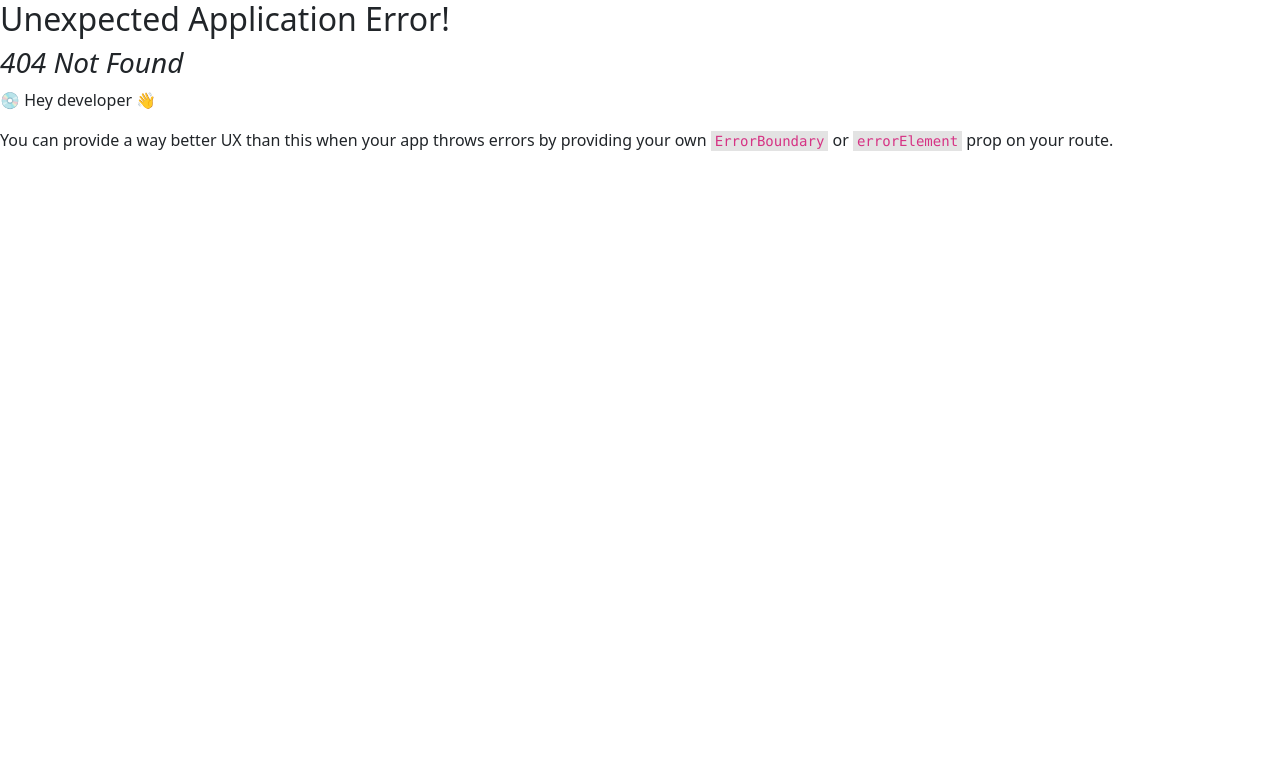
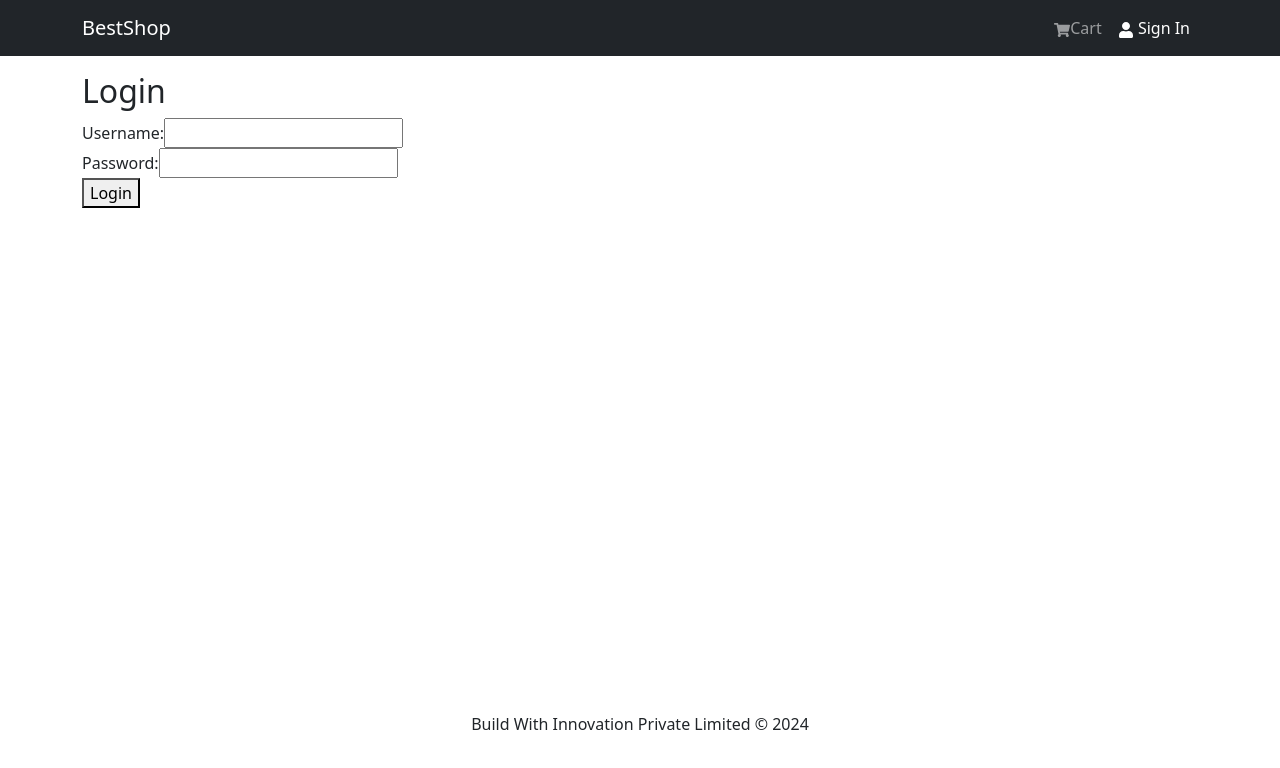
Before and after one commit to sudhanshukes65/assignemnt, a React (Create React App) app in the folder frontend/: page /login in a window 1280 px wide. Before the commit this address had no page. Shown: the top 768 px of the page. Built offline with nearby package versions, Linux system fonts and the light colour scheme.

Commit message:
login functionality added

```diff
--- a/frontend/src/index.js
+++ b/frontend/src/index.js
@@ -15,6 +15,7 @@ import ProductScreen from './screens/ProductScreen';
 import { Provider } from 'react-redux';
 import store from './store';
 import CartScreen from './screens/CartScreen';
+import LoginScreen from './screens/LoginScreen';
 
 const router = createBrowserRouter(
   createRoutesFromElements(
@@ -22,6 +23,7 @@ const router = createBrowserRouter(
       <Route index={true} path='/' element={<HomeScreen />} />
       <Route path='/product/:id' element={<ProductScreen />} />
       <Route path='/cart' element={<CartScreen />} />
+      <Route path='/login' element={<LoginScreen />} />
     </Route>
   )
 );
--- /dev/null
+++ b/frontend/src/screens/LoginScreen.jsx
@@ -0,0 +1,67 @@
+import React, { useState } from 'react'
+import { useNavigate } from 'react-router-dom';
+
+const LoginScreen = () => {
+
+    const [username, setUsername] = useState("");
+    const [password, setPassword] = useState("");
+    const [error, setError] = useState("");
+    const navigate = useNavigate();
+
+    const handleSubmit = async (e) => {
+        e.preventDefault();
+
+        try {
+          const response = await fetch("https://dummyjson.com/auth/login", {
+            method: "POST",
+            headers: {
+              "Content-Type": "application/json",
+            },
+            body: JSON.stringify({
+              username: username,
+              password: password,
+            }),
+          });
+
+          const data = await response.json();
+
+          if (!response.ok) {
+            throw new Error(data.message || "Failed to login");
+          }
+
+          // If response is successful, handle authentication logic here
+          console.log("Login successful");
+          console.log(data); // You can handle the response data here
+          navigate('/');
+        } catch (error) {
+          setError(error.message);
+        }
+      };
+  return (
+    <div>
+      <h2>Login</h2>
+       {error && <div>{error}</div>}
+      <form onSubmit={handleSubmit}>
+         <div>
+           <label>Username:</label>
+           <input
+            type="text"
+            value={username}
+            onChange={(e) => setUsername(e.target.value)}
+          />
+        </div>
+        <div>
+          <label>Password:</label>
+          <input
+            type="password"
+            value={password}
+            onChange={(e) => setPassword(e.target.value)}
+          />
+        </div>
+        <button type="submit">Login</button>
+      </form>
+    </div>
+  )
+}
+
+export default LoginScreen
```
